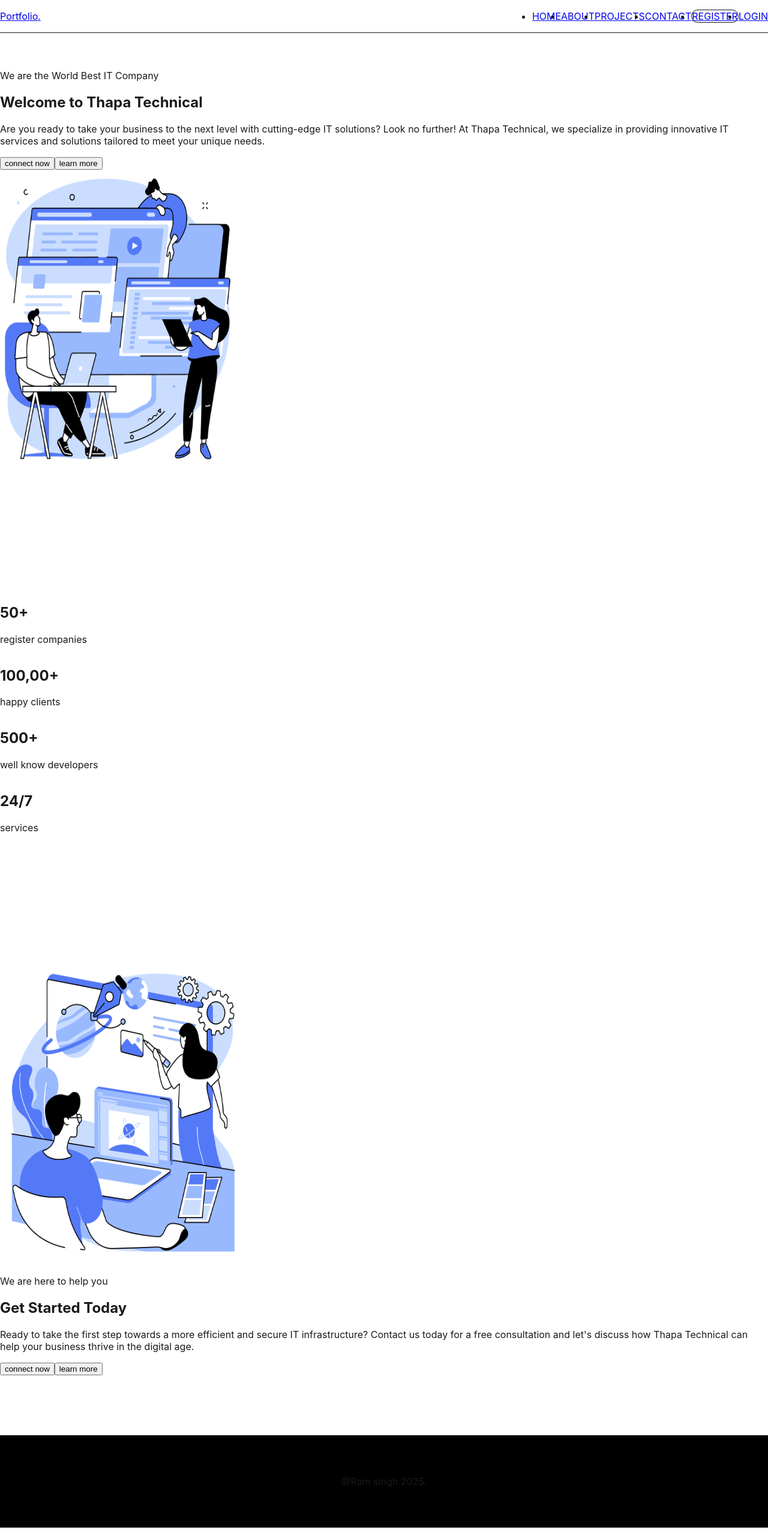
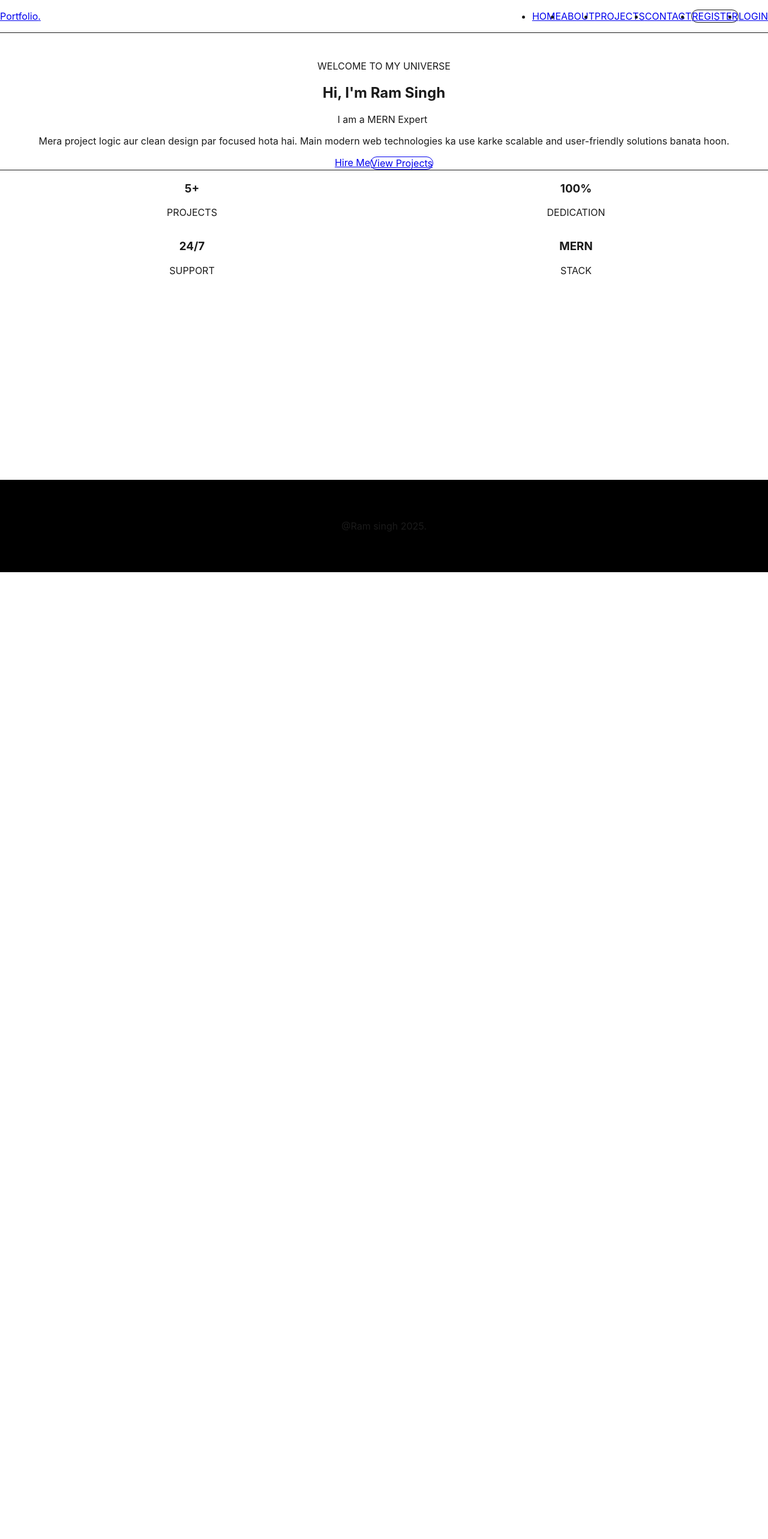
Before and after one commit to ramsingh20/portfolio-mern, a React (Vite) app in the folder client/: page / in a window 1280 px wide. Shown: the top 2566 px of the page at 60% size. After the commit the page ends 1154 px from the top, so only its background shows below. Built offline with nearby package versions, Linux system fonts and the light colour scheme; no server answers.

Commit message:
add framer-motion and react-simple-typewriter; enhance Home component with animations and typewriter effect

```diff
--- a/client/package.json
+++ b/client/package.json
@@ -10,10 +10,12 @@
     "preview": "vite preview"
   },
   "dependencies": {
+    "framer-motion": "^12.34.0",
     "react": "^19.2.0",
     "react-dom": "^19.2.0",
     "react-icons": "^5.5.0",
     "react-router-dom": "^7.13.0",
+    "react-simple-typewriter": "^5.0.1",
     "react-toastify": "^11.0.5"
   },
   "devDependencies": {
--- a/client/src/pages/Home.jsx
+++ b/client/src/pages/Home.jsx
@@ -1,83 +1,106 @@
-import { Analytics } from "../components/Analytics";
-import home from "../assets/images/home.png";
-import design from "../assets/images/design.png";
-// import consulting from "../assets/images/consulting.png";
-
+import { useTypewriter, Cursor } from "react-simple-typewriter";
+import { motion } from "framer-motion";
+import { NavLink } from "react-router-dom";
 
 export const Home = () => {
+  const [text] = useTypewriter({
+    words: ["Full Stack Developer", "MERN Expert", "UI/UX Enthusiast", "Problem Solver"],
+    loop: true,
+    typeSpeed: 70,
+    deleteSpeed: 50,
+    delaySpeed: 1500,
+  });
+
   return (
-    <>
-      <main>
-        <section className="section-hero">
-          <div className="container grid grid-two-cols">
-            <div className="hero-content">
-              <p>We are the World Best IT Company</p>
-              <h1>Welcome to Thapa Technical</h1>
-              <p>
-                Are you ready to take your business to the next level with
-                cutting-edge IT solutions? Look no further! At Thapa Technical,
-                we specialize in providing innovative IT services and solutions
-                tailored to meet your unique needs.
-              </p>
-              <div className="btn btn-group">
-                <a href="/contact">
-                  <button className="btn">connect now</button>
-                </a>
-                <a href="/services">
-                  <button className="btn secondary-btn">learn more</button>
-                </a>
-              </div>
-            </div>
+    <main className="min-h-screen bg-white">
+      <section className="container mx-auto px-6 pt-32 pb-20 flex flex-col items-center justify-center text-center">
+        {/* Intro Tag */}
+        <motion.div
+          initial={{ opacity: 0, y: 20 }}
+          animate={{ opacity: 1, y: 0 }}
+          transition={{ duration: 0.5 }}
+          className="bg-blue-50 text-blue-600 px-4 py-1.5 rounded-full text-xs font-bold uppercase tracking-widest mb-6"
+        >
+          Welcome to my universe
+        </motion.div>
 
-            {/* hero images  */}
-            <div className="hero-image">
-              <img
-                src={home}
-                alt="coding together"
-                width="400"
-                height="500"
-              />
-            </div>
+        {/* Main Heading */}
+        <motion.h1
+          initial={{ opacity: 0, y: 20 }}
+          animate={{ opacity: 1, y: 0 }}
+          transition={{ duration: 0.5, delay: 0.2 }}
+          className="text-5xl md:text-7xl font-bold text-gray-900 mb-6 tracking-tight"
+        >
+          Hi, I'm <span className="text-blue-600">Ram Singh</span>
+        </motion.h1>
+
+        {/* Typewriter Section */}
+        <motion.div
+          initial={{ opacity: 0 }}
+          animate={{ opacity: 1 }}
+          transition={{ duration: 0.5, delay: 0.4 }}
+          className="text-xl md:text-3xl text-gray-500 font-medium h-12"
+        >
+          I am a <span>{text}</span>
+          <Cursor cursorColor="#2563eb" />
+        </motion.div>
+
+        {/* Short Bio */}
+        <motion.p
+          initial={{ opacity: 0 }}
+          animate={{ opacity: 1 }}
+          transition={{ duration: 0.5, delay: 0.6 }}
+          className="max-w-2xl text-gray-600 text-lg mt-6 leading-relaxed"
+        >
+          Mera project logic aur clean design par focused hota hai. Main modern web technologies ka use karke scalable and user-friendly solutions banata hoon.
+        </motion.p>
+
+        {/* Call to Action Buttons */}
+        <motion.div
+          initial={{ opacity: 0, y: 20 }}
+          animate={{ opacity: 1, y: 0 }}
+          transition={{ duration: 0.5, delay: 0.8 }}
+          className="flex flex-wrap gap-4 mt-10"
+        >
+          <NavLink
+            to="/contact"
+            className="bg-gray-900 text-white px-8 py-3.5 rounded-full font-semibold hover:bg-blue-600 transition-all shadow-lg hover:shadow-blue-200"
+          >
+            Hire Me
+          </NavLink>
+          <NavLink
+            to="/service"
+            className="border border-gray-200 text-gray-900 px-8 py-3.5 rounded-full font-semibold hover:border-gray-900 transition-all"
+          >
+            View Projects
+          </NavLink>
+        </motion.div>
+
+        {/* Stats / Analytics Section (Minimalist) */}
+        <motion.div
+          initial={{ opacity: 0 }}
+          animate={{ opacity: 1 }}
+          transition={{ delay: 1 }}
+          className="grid grid-cols-2 md:grid-cols-4 gap-8 mt-20 border-t border-gray-100 pt-10 w-full max-w-4xl"
+        >
+          <div>
+            <h3 className="text-3xl font-bold text-gray-900">5+</h3>
+            <p className="text-gray-500 text-sm uppercase tracking-widest mt-1">Projects</p>
           </div>
-        </section>
-      </main>
-
-      {/* 2nd section  */}
-      <Analytics />
-
-      {/* 3rd section  */}
-      <section className="section-hero">
-        <div className="container grid grid-two-cols">
-          {/* hero images  */}
-          <div className="hero-image">
-            <img
-              src={design}
-              alt="coding together"
-              width="400"
-              height="500"
-            />
+          <div>
+            <h3 className="text-3xl font-bold text-gray-900">100%</h3>
+            <p className="text-gray-500 text-sm uppercase tracking-widest mt-1">Dedication</p>
           </div>
-
-          <div className="hero-content">
-            <p>We are here to help you</p>
-            <h1>Get Started Today</h1>
-            <p>
-              Ready to take the first step towards a more efficient and secure
-              IT infrastructure? Contact us today for a free consultation and
-              let's discuss how Thapa Technical can help your business thrive in
-              the digital age.
-            </p>
-            <div className="btn btn-group">
-              <a href="/contact">
-                <button className="btn">connect now</button>
-              </a>
-              <a href="/services">
-                <button className="btn secondary-btn">learn more</button>
-              </a>
-            </div>
+          <div>
+            <h3 className="text-3xl font-bold text-gray-900">24/7</h3>
+            <p className="text-gray-500 text-sm uppercase tracking-widest mt-1">Support</p>
           </div>
-        </div>
+          <div>
+            <h3 className="text-3xl font-bold text-gray-900">MERN</h3>
+            <p className="text-gray-500 text-sm uppercase tracking-widest mt-1">Stack</p>
+          </div>
+        </motion.div>
       </section>
-    </>
+    </main>
   );
 };
```
Also changed, not shown: 1 other file (tests, documents, lock files or other folders).
